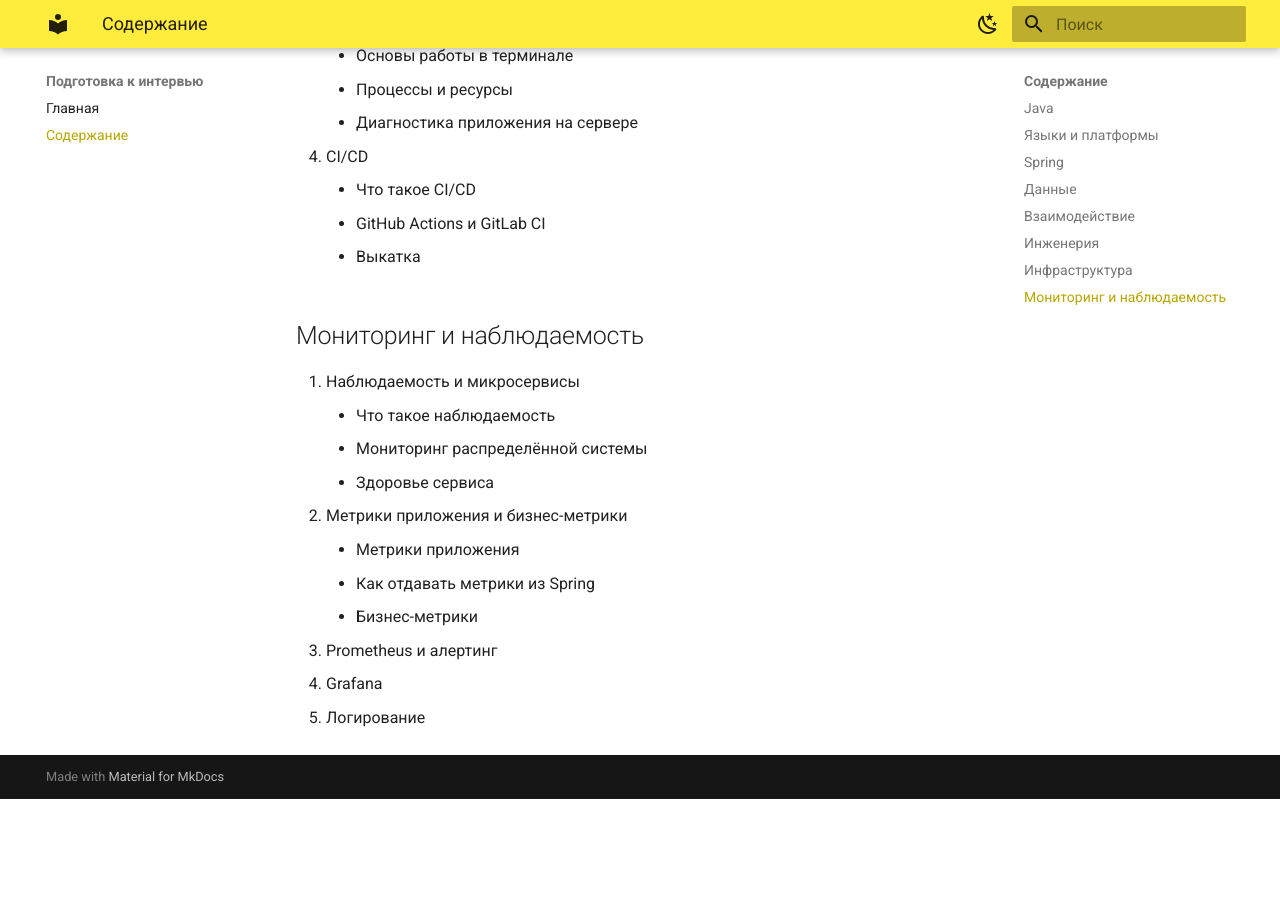
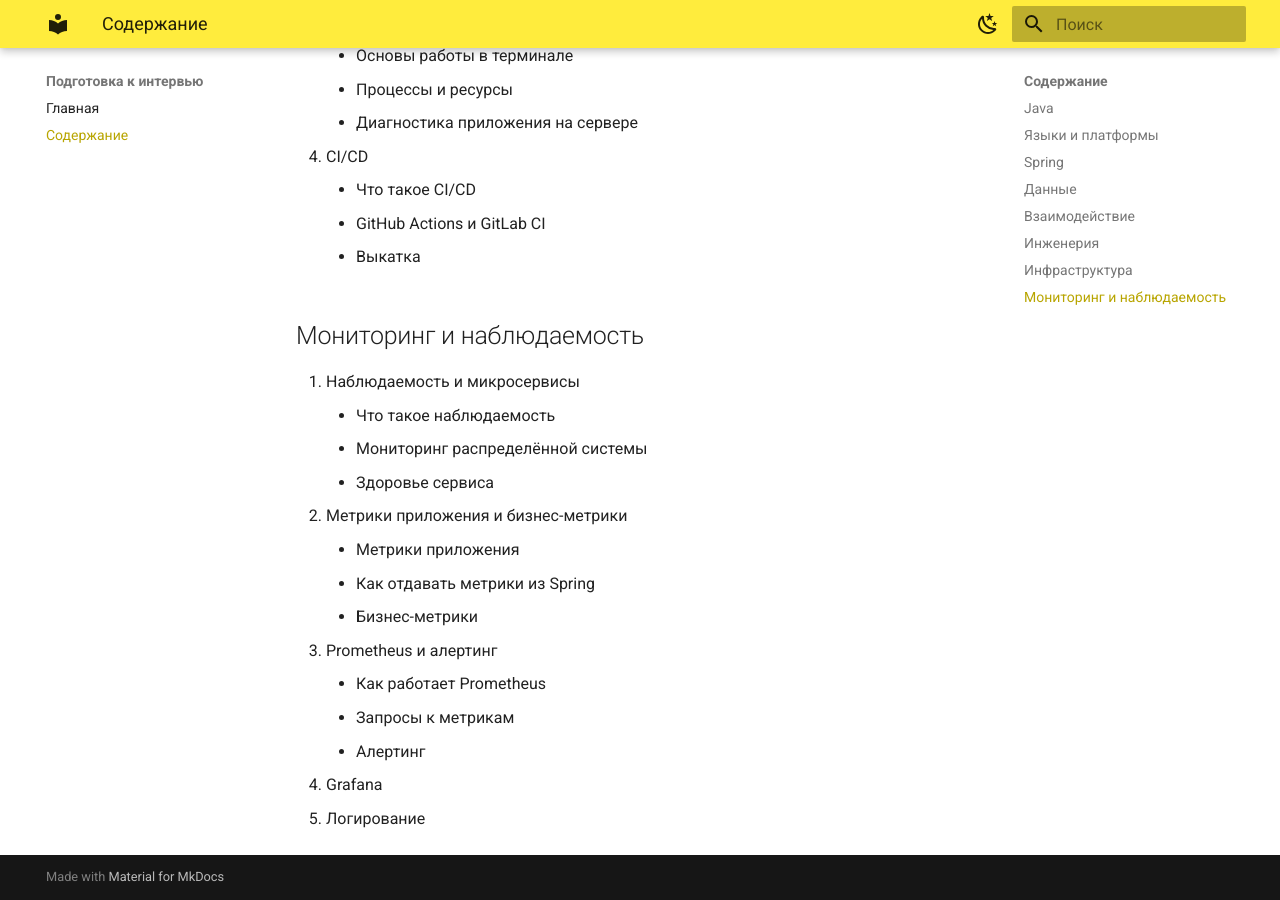
Before and after one commit to artem961/java-backend-notes, an MkDocs documentation site: the page built from docs/contents.md, in a window 1280 px wide and 900 px high, scrolled down 7686 px. Built offline with MkDocs 1.6.1 and Material for MkDocs 9.7.7, drawn with Linux system fonts in a browser that asks for light colours; before the commit the page ends 8485 px from its top, so only the background shows below that.

Commit message:
Определить состав раздела Prometheus и алертинг
Три темы: pull-модель и сбор метрик, PromQL, правила алертов.

```diff
--- a/docs/contents.md
+++ b/docs/contents.md
@@ -247,5 +247,8 @@
     - Как отдавать метрики из Spring
     - Бизнес-метрики
 43. Prometheus и алертинг
+    - Как работает Prometheus
+    - Запросы к метрикам
+    - Алертинг
 44. Grafana
 45. Логирование
```
